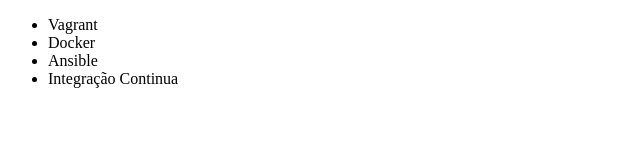
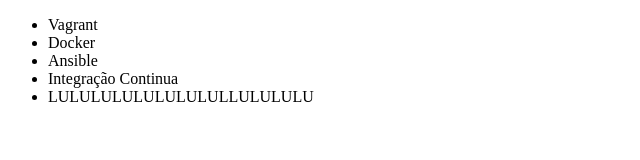
Before and after one commit to ktverde/Alura-git, a plain HTML site: page index.html in a window 1280 px wide. Shown: the whole page, without its empty margins (0-640 px from the left). Drawn offline with Linux system fonts and the light colour scheme.

Commit message:
Novo curso adicionado, blablablalbala

```diff
--- a/index.html
+++ b/index.html
@@ -10,6 +10,7 @@
         <li>Docker</li>
         <li>Ansible</li>
         <li>Integração Continua</li>
+        <li>LULULULULULULULULLULULULU</li>
     </ul>
 </body>
 </html>
```
